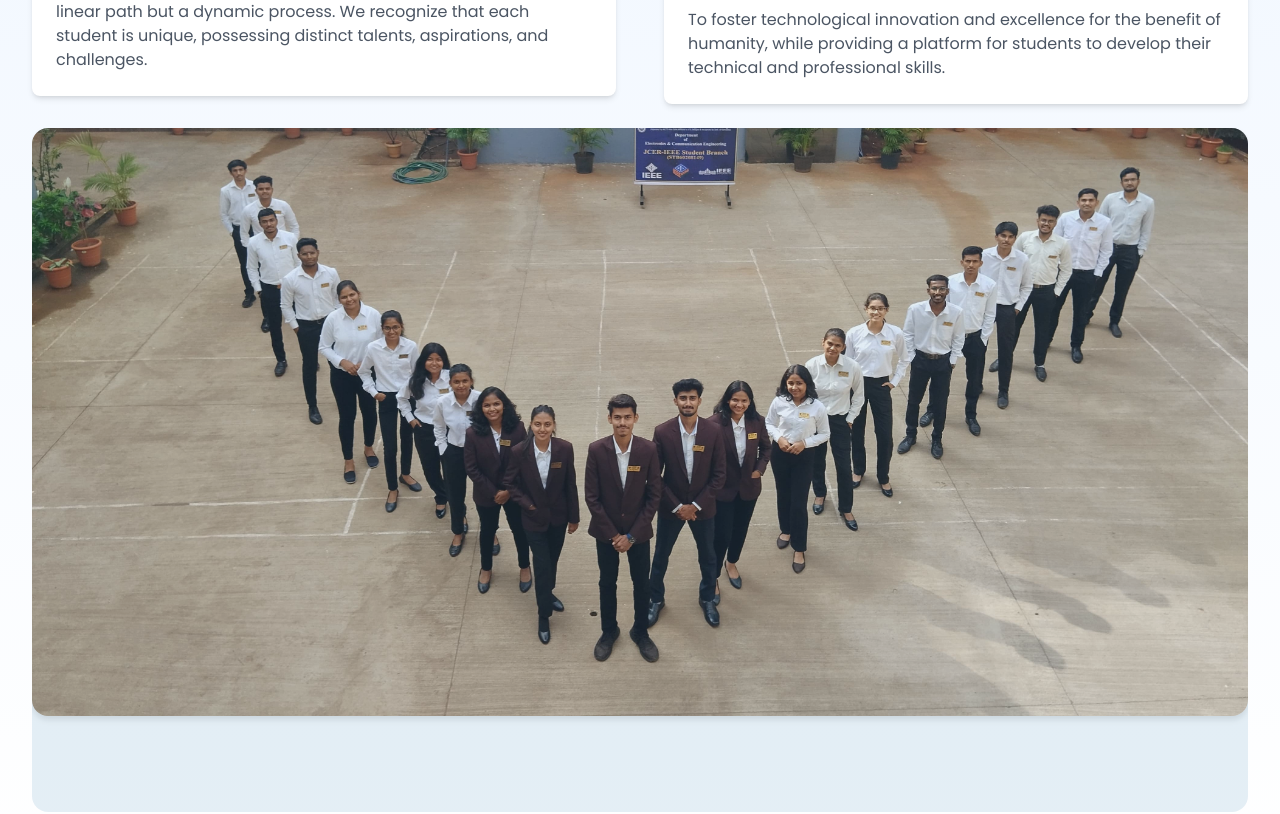
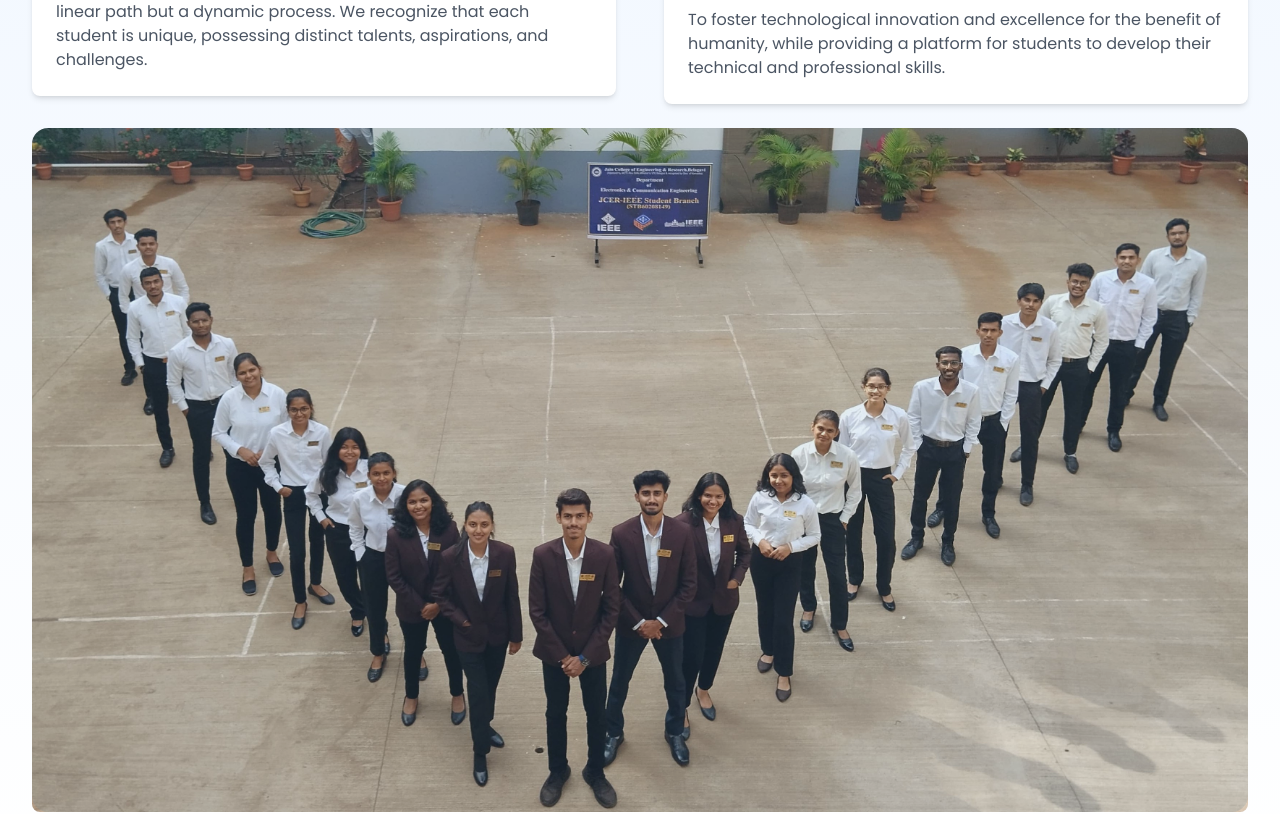
Before and after one commit to Anna-Souz/jcer-ieee, a React (Vite) app: page /about in a window 1280 px wide. Shown: the part 684-1498 px from the top of the page. Built offline with nearby package versions, Linux system fonts and the light colour scheme.

Commit message:
final commit

```diff
--- a/src/pages/About.tsx
+++ b/src/pages/About.tsx
@@ -101,7 +101,7 @@ const About = () => {
                 className="relative w-full aspect-[16/9] overflow-hidden rounded-lg">
                 <img
                   // src="https://images.unsplash.com/photo-1531482615713-2afd69097998?auto=format&fit=crop&q=80"
-                  src="public\assets\images\events\group_photo_agm_2024.jpg"
+                  src="public\assets\images\events\1group_photo.jpg"
 
                   alt="Students collaborating"
                   className="rounded-lg shadow-xl"
```
Also changed, not shown: public/assets/images/events/1group_photo.jpg (added).
